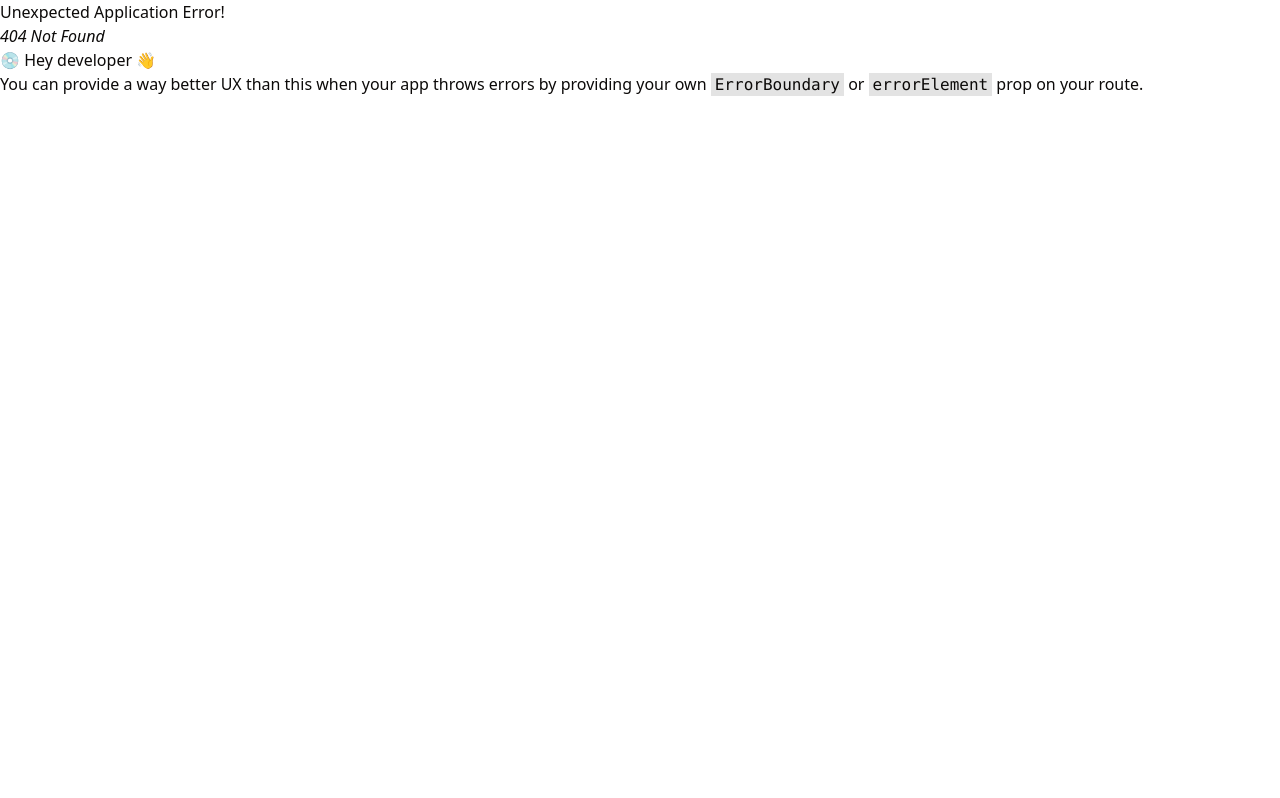
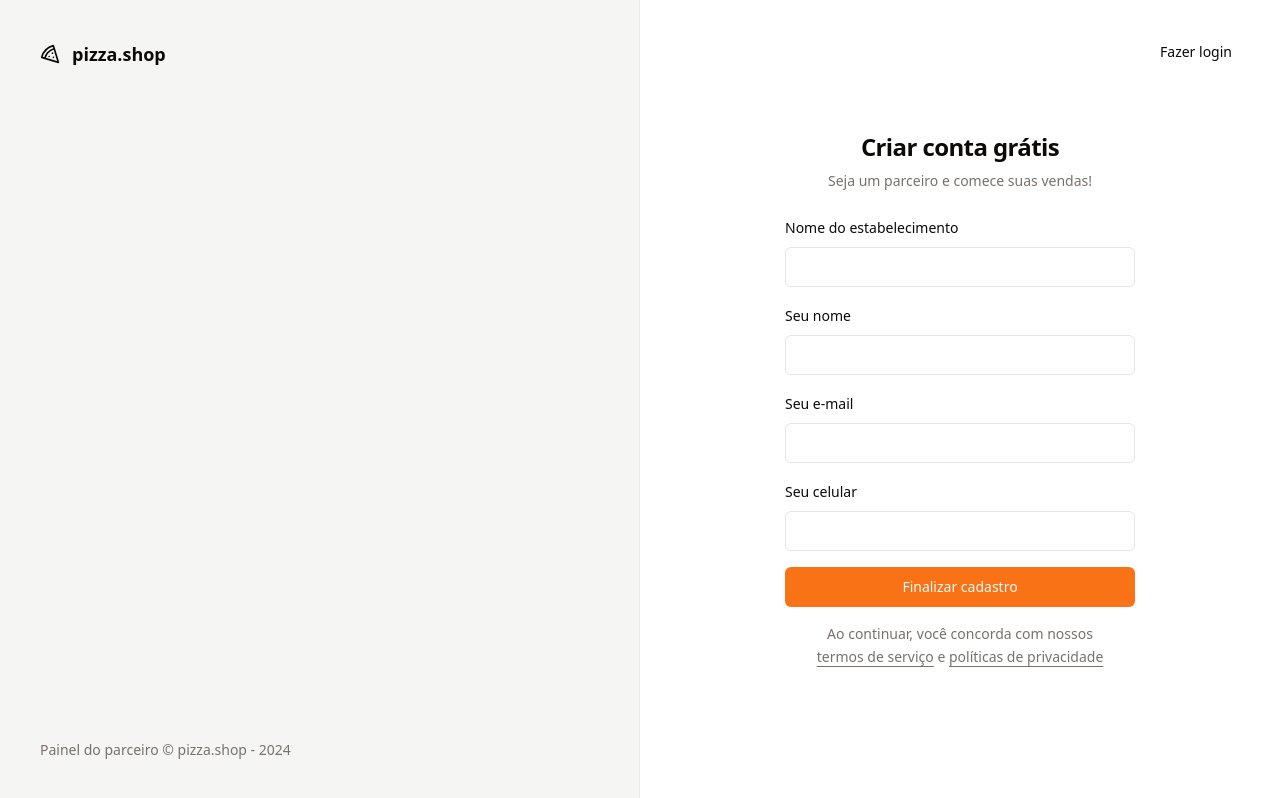
Before and after one commit to amanda-santos/pizzashop, a React (Vite) app: page /sign-up in a window 1280 px wide. Before the commit this address had no page. Built offline with nearby package versions, Linux system fonts and the light colour scheme.

Commit message:
feat: ✨ sign up and create restaurant UI

```diff
--- a/src/pages/auth/sign-in.tsx
+++ b/src/pages/auth/sign-in.tsx
@@ -1,5 +1,6 @@
 import { Helmet } from 'react-helmet-async'
 import { useForm } from 'react-hook-form'
+import { Link } from 'react-router-dom'
 import { toast } from 'sonner'
 import { z } from 'zod'
 
@@ -42,6 +43,10 @@
       <Helmet title="Login" />
 
       <div className="p-8">
+        <Button variant="ghost" asChild className="absolute right-8 top-8">
+          <Link to="/sign-up">Novo estabelecimento</Link>
+        </Button>
+
         <div className="flex w-[350px] flex-col justify-center gap-6">
           <div className="flex flex-col gap-2 text-center">
             <h1 className="text-2xl font-semibold tracking-tight">
--- /dev/null
+++ b/src/pages/auth/sign-up.tsx
@@ -0,0 +1,113 @@
+import { Helmet } from 'react-helmet-async'
+import { useForm } from 'react-hook-form'
+import { Link, useNavigate } from 'react-router-dom'
+import { toast } from 'sonner'
+import { z } from 'zod'
+
+import { Button } from '@/components/ui/button'
+import { Input } from '@/components/ui/input'
+import { Label } from '@/components/ui/label'
+
+const signUpForm = z.object({
+  restaurantName: z.string(),
+  managerName: z.string(),
+  phone: z.string(),
+  email: z.string().email(),
+})
+
+type SignUpForm = z.infer<typeof signUpForm>
+
+export function SignUp() {
+  const navigate = useNavigate()
+
+  const {
+    register,
+    handleSubmit,
+    formState: { isSubmitting },
+  } = useForm<SignUpForm>()
+
+  async function handleSignUp(data: SignUpForm) {
+    try {
+      console.log(data)
+
+      await new Promise((resolve) => setTimeout(resolve, 2000))
+
+      toast.success('Restaurante cadastrado com sucesso!', {
+        action: {
+          label: 'Login',
+          onClick: () => navigate('/sign-in'),
+        },
+      })
+    } catch (error) {
+      toast.error('Erro ao cadastrar restaurante.')
+    }
+  }
+
+  return (
+    <>
+      <Helmet title="Cadastro" />
+
+      <div className="p-8">
+        <Button variant="ghost" asChild className="absolute right-8 top-8">
+          <Link to="/sign-in">Fazer login</Link>
+        </Button>
+
+        <div className="flex w-[350px] flex-col justify-center gap-6">
+          <div className="flex flex-col gap-2 text-center">
+            <h1 className="text-2xl font-semibold tracking-tight">
+              Criar conta grátis
+            </h1>
+            <p className="text-sm text-muted-foreground">
+              Seja um parceiro e comece suas vendas!
+            </p>
+          </div>
+
+          <form className="space-y-4" onSubmit={handleSubmit(handleSignUp)}>
+            <div className="space-y-2">
+              <Label htmlFor="restaurantName">Nome do estabelecimento</Label>
+              <Input
+                id="restaurantName"
+                type="text"
+                {...register('restaurantName')}
+              />
+            </div>
+
+            <div className="space-y-2">
+              <Label htmlFor="managerName">Seu nome</Label>
+              <Input
+                id="managerName"
+                type="text"
+                {...register('managerName')}
+              />
+            </div>
+
+            <div className="space-y-2">
+              <Label htmlFor="email">Seu e-mail</Label>
+              <Input id="email" type="email" {...register('email')} />
+            </div>
+
+            <div className="space-y-2">
+              <Label htmlFor="phone">Seu celular</Label>
+              <Input id="phone" type="tel" {...register('phone')} />
+            </div>
+
+            <Button disabled={isSubmitting} className="w-full" type="submit">
+              Finalizar cadastro
+            </Button>
+
+            <p className="px-6 text-center text-sm leading-relaxed text-muted-foreground">
+              Ao continuar, você concorda com nossos{' '}
+              <a href="" className="underline underline-offset-4">
+                termos de serviço
+              </a>{' '}
+              e{' '}
+              <a href="" className="underline underline-offset-4">
+                políticas de privacidade
+              </a>
+            </p>
+          </form>
+        </div>
+      </div>
+    </>
+  )
+}
--- a/src/routes.tsx
+++ b/src/routes.tsx
@@ -4,6 +4,7 @@
 import { AuthLayout } from './pages/_layouts/auth'
 import { Dashboard } from './pages/app/dashboard'
 import { SignIn } from './pages/auth/sign-in'
+import { SignUp } from './pages/auth/sign-up'
 
 export const router = createBrowserRouter([
   {
@@ -24,6 +25,10 @@
         path: '/sign-in',
         element: <SignIn />,
       },
+      {
+        path: '/sign-up',
+        element: <SignUp />,
+      },
     ],
   },
 ])
```
